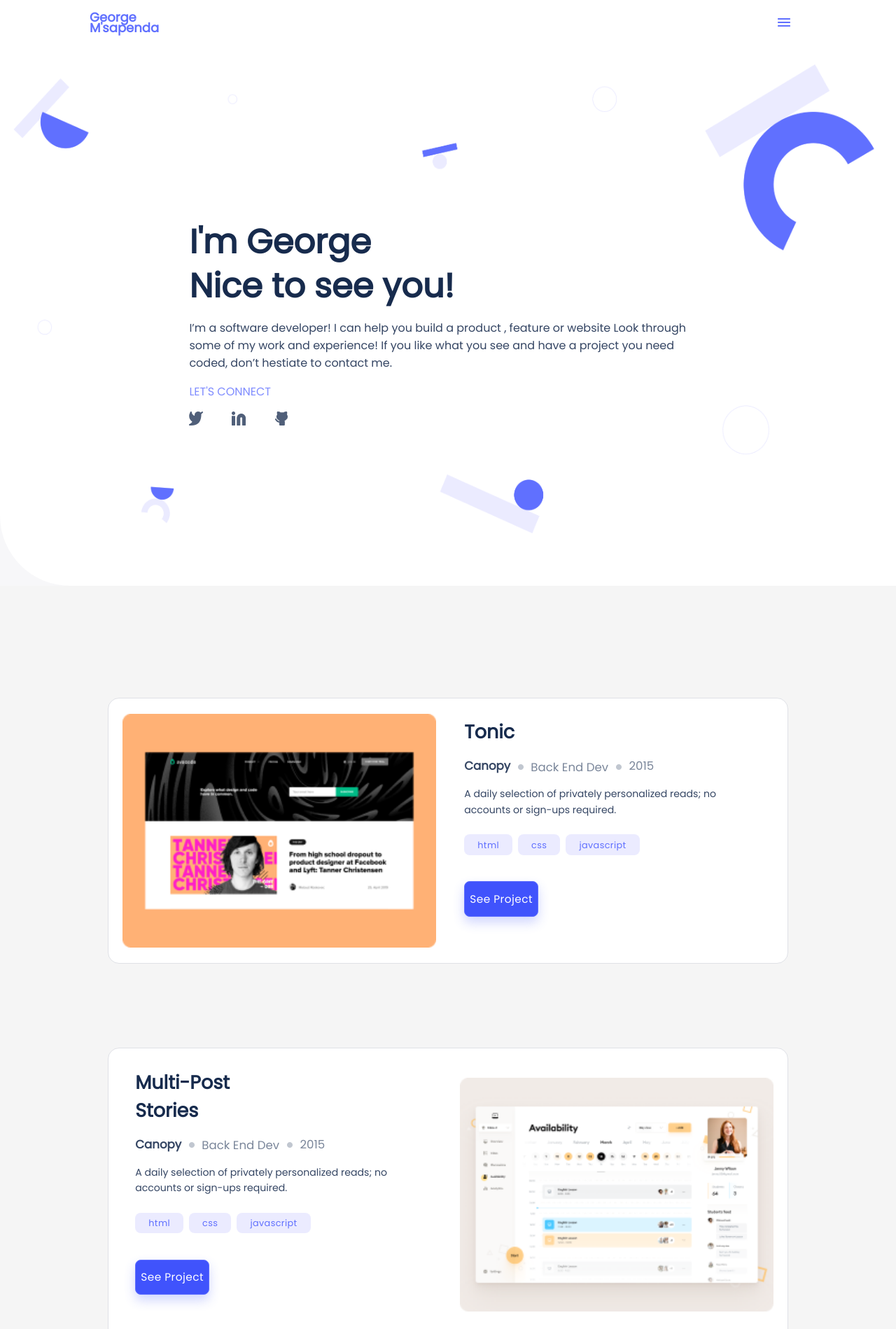
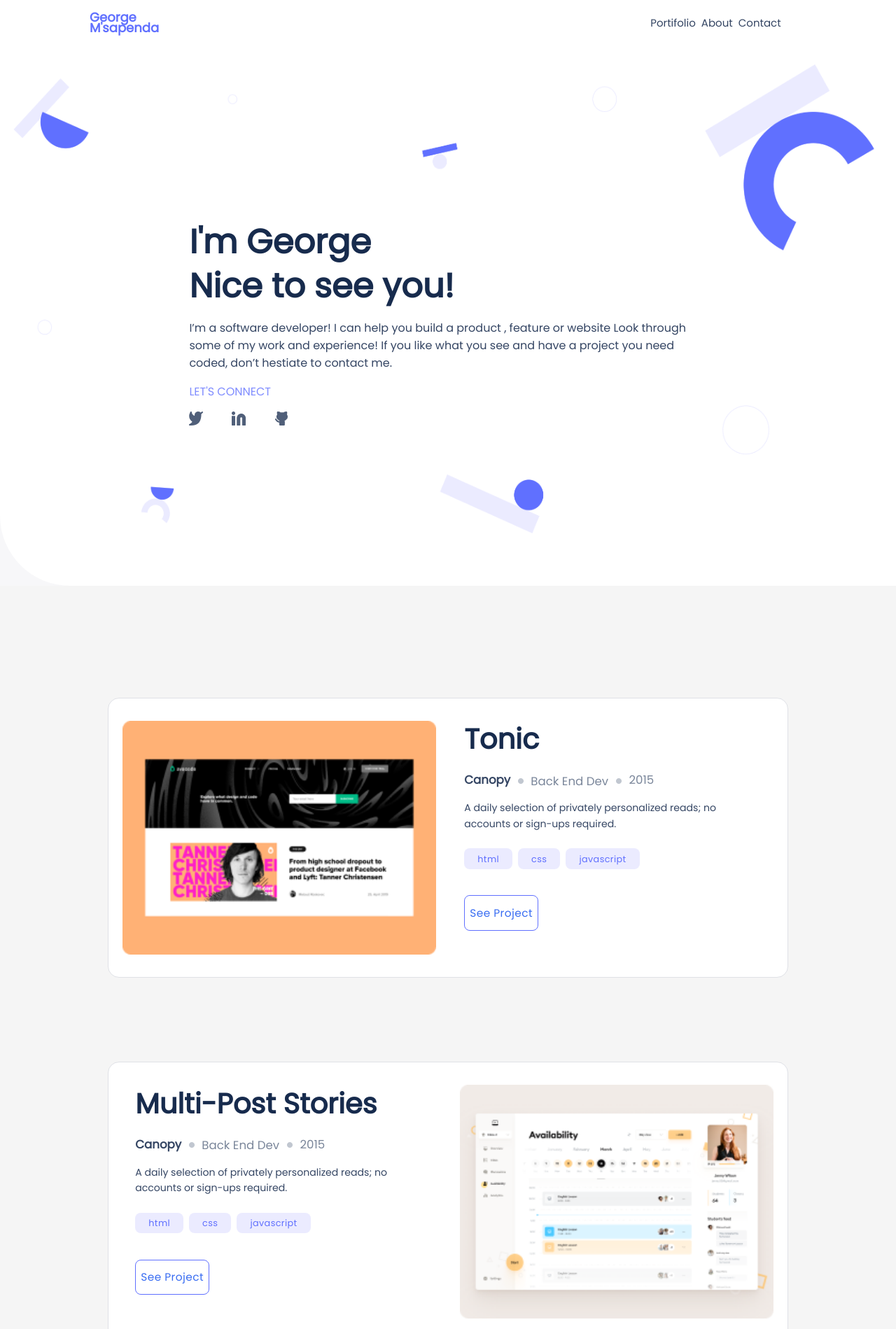
Before and after one commit to c00p75/JS-Portfolio, a website: page index.html in a window 1280 px wide. Shown: the top 1899 px of the page at 70% size. Drawn offline with Linux system fonts and the light colour scheme.

Commit message:
Add 768px min-width media query | add navigation links | used figma button styles and iteractions

```diff
--- a/index.html
+++ b/index.html
@@ -15,9 +15,13 @@
 				<div class="logo">
 					<a href="#">George M'sapenda</a>
 				</div>
-					<button class="btn">
-						<img src="/images/Icon - Menu.png" alt="menu bar icon">
-					</button>
+				<button class="btn">
+					<img src="/images/Icon - Menu.png" alt="menu bar icon">
+				</button>
+				<div id="desktop_nav">
+					<a href="#">Portifolio</a>
+					<a href="#">About</a>
+					<a href="#">Contact</a>
 				</div>
 			</nav>
 		</header>
@@ -85,7 +89,7 @@
 								<span>javascript</span>
 							</li>
 						</ul>
-						<div class="project_link">
+						<div class="project_link btn_text_effect btn_effect">
 							<p>
 								<a href="#">See Project</a>
 							</p>
@@ -128,7 +132,7 @@
 								<span>javascript</span>
 							</li>
 						</ul>
-						<div class="project_link">
+						<div class="project_link btn_text_effect btn_effect">
 							<p>
 								<a href="#">See Project</a>
 							</p>
@@ -171,7 +175,7 @@
 								<span>javascript</span>
 							</li>
 						</ul>
-						<div class="project_link">
+						<div class="project_link btn_text_effect btn_effect">
 							<p>
 								<a href="#">See Project</a>
 							</p>
--- a/style.css
+++ b/style.css
@@ -68,6 +68,15 @@ li {
   padding: 2%;
   border-radius: 8px;
   border: 0;
+  order: 1;
+}
+
+#desktop_nav {
+  height: 1px;
+  pointer-events: none;
+  opacity: 0;
+  order: 0;
+  width: 0;
 }
 
 .intro {
@@ -583,9 +592,20 @@ li {
   margin-top: 32px;
 }
 
-@media only screen and (min-width: 668px) {
+@media only screen and (min-width: 768px) {
+  .project_link {
+    justify-content: center;
+    width: 25%;
+    padding: 0.5% 0;
+  }
+
+  .project_link p a {
+    font-size: 1.2vw;
+    letter-spacing: 0.03em;
+  }
+
   .logo {
-    width: 14%;
+    width: 10%;
     padding: 0;
   }
 
@@ -594,6 +614,36 @@ li {
     position: fixed;
     width: 100vw;
     background-color: white;
+  }
+
+  #desktop_nav {
+    opacity: 1;
+    order: 1;
+    pointer-events: all;
+    display: flex;
+    flex-direction: row;
+    justify-content: center;
+    gap: 8px;
+    width: 259px;
+    align-items: center;
+  }
+
+  #desktop_nav a {
+    font-family: 'Poppins', sans-serif !important;
+    font-style: normal;
+    font-weight: 500;
+    font-size: 15px;
+    display: flex;
+    align-items: center;
+    text-align: center;
+    color: #344563;
+  }
+
+  .btn {
+    pointer-events: none;
+    opacity: 0;
+    order: 0;
+    width: 0;
   }
 
   .intro {
@@ -651,8 +701,8 @@ li {
   }
 
   .work_item_header {
-    font-size: 2.1vw;
     padding-top: 4%;
+    font-size: 40px;
   }
 
   .work_history {
@@ -713,22 +763,13 @@ li {
     font-size: 1vw;
   }
 
-  .project_link {
-    justify-content: center;
-    width: 25%;
-    padding: 0.5% 0;
-    background: #4053fc;
-    box-shadow: 0 8px 16px rgba(64, 83, 252, 0.24);
+  .flex_reversed {
+    flex-direction: row-reverse !important;
   }
 
-  .project_link p a {
-    font-size: 1.2vw;
-    letter-spacing: 0.03em;
-    color: white;
-  }
-
-  .flex_reversed {
-    flex-direction: row-reverse !important;
+  .flex_reversed .work_item_header {
+    width: 250%;
+    padding-right: 55px;
   }
 
   .about_myself {
@@ -783,7 +824,7 @@ li {
     border-radius: 4px;
   }
 
-  .resume_link p a {
+  #resume {
     font-weight: 700;
     font-size: 1vw;
     line-height: 1.3em;
@@ -904,7 +945,33 @@ li {
     padding: 2vh 0;
   }
 
+  #form_submit:hover {
+    background: #6070ff;
+    border-radius: 8px;
+    box-shadow: 0 8px 16px rgba(64, 83, 252, 0.24);
+    color: white;
+    border: 2px solid white;
+  }
+
+  #form_submit:active {
+    background: #2230d2;
+  }
+
   .home_indicator {
     opacity: 0;
   }
+
+  .btn_effect:hover {
+    background: #6070ff;
+    border-radius: 8px;
+    box-shadow: 0 8px 16px rgba(64, 83, 252, 0.24);
+  }
+
+  .btn_effect:hover * {
+    color: white;
+  }
+
+  .btn_effect:active {
+    background: #2230d2;
+  }
 }
```
